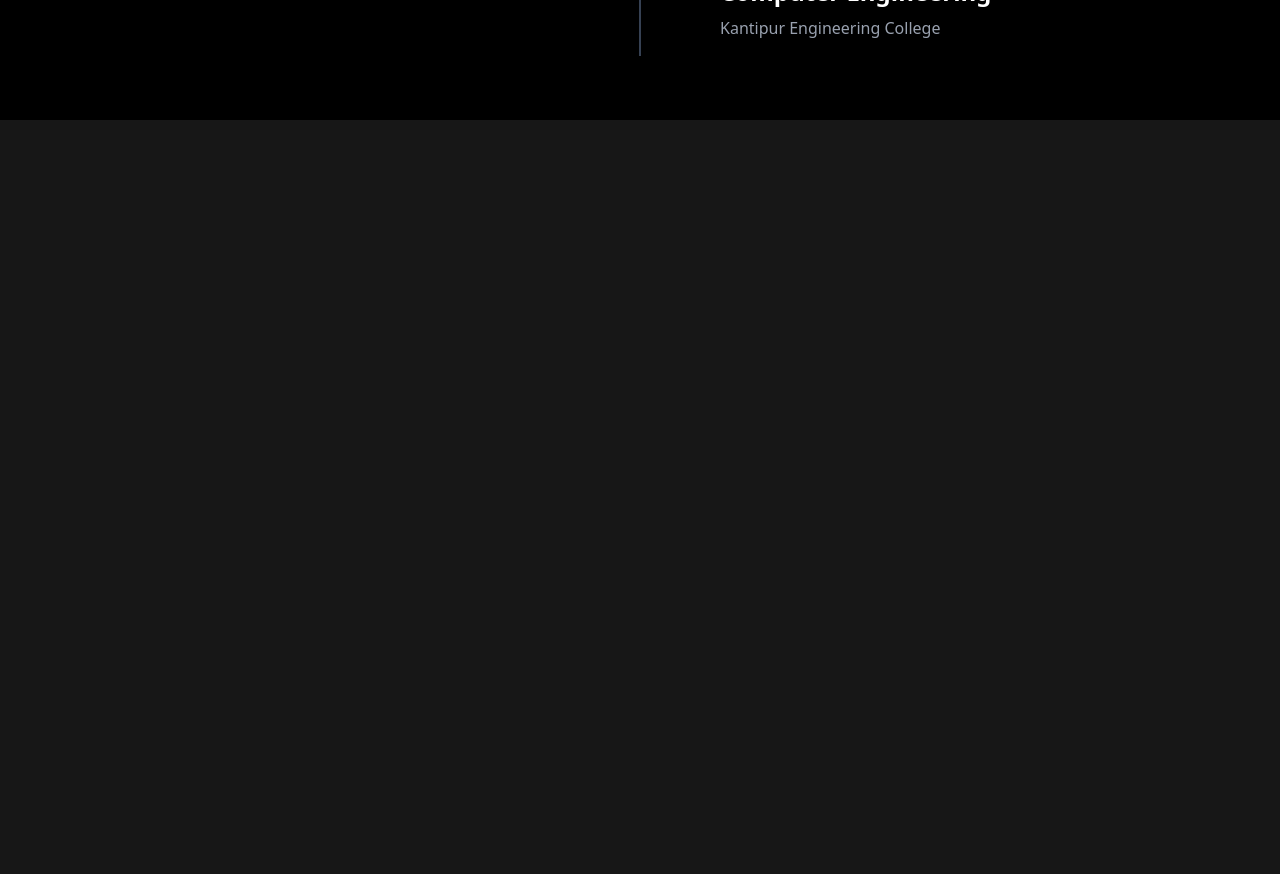
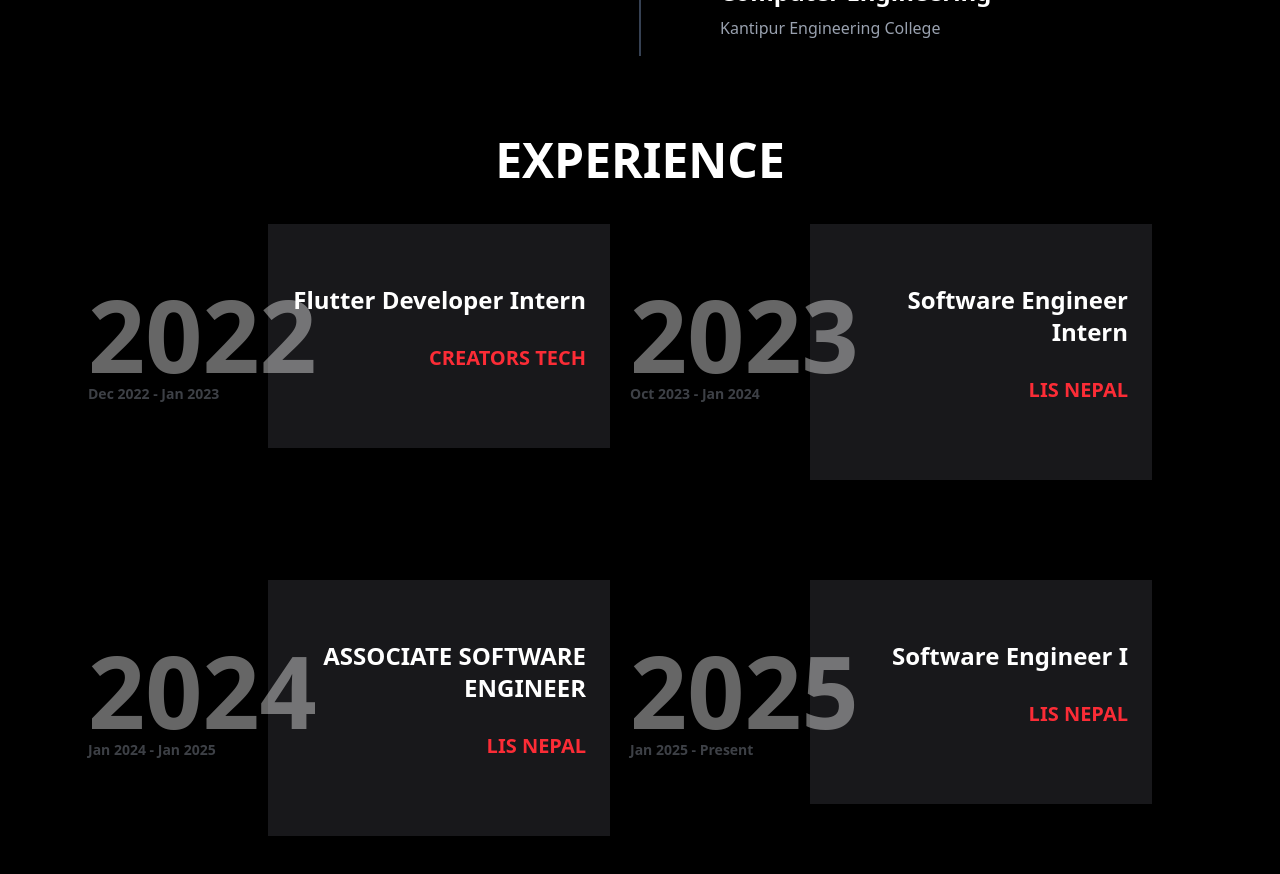
Before and after one commit to riiteeshh/MyPortfolio, a Next.js app: page /about in a window 1280 px wide. Shown: the part 1040-1914 px from the top of the page. Before the commit the page ends 1160 px from the top, so only its background shows below. Built offline with nearby package versions, Linux system fonts and the light colour scheme.

Commit message:
feat(added-experience): added experience section

```diff
--- a/src/components/pages/about-page/about.tsx
+++ b/src/components/pages/about-page/about.tsx
@@ -1,8 +1,10 @@
 "use client";
 
+import { Card } from "@/components/ui/card";
 import { useState } from "react";
 
 export default function AboutPage() {
+  const [educationHoverIndex, setEducationHoverIndex] = useState(-1);
   const [educationData] = useState([
     {
       id: 1,
@@ -27,6 +29,37 @@ export default function AboutPage() {
     },
   ]);
 
+
+  const [experienceData] = useState([
+    {
+      id: 1,
+      year: "2022",
+      title: "Flutter Developer Intern",
+      institution: "CREATORS TECH",
+      period: "Dec 2022 - Jan 2023",
+    },
+    {
+      id: 2,
+      year: "2023",
+      title: "Software Engineer Intern",
+      institution: "LIS NEPAL",
+      period: "Oct 2023 - Jan 2024",
+    },
+    {
+      id: 3,
+      year: "2024",
+      title: "ASSOCIATE SOFTWARE ENGINEER",
+      institution: "LIS NEPAL",
+      period: "Jan 2024 - Jan 2025",
+    },
+    {
+      id: 4,
+      year: "2025",
+      title: "Software Engineer I",
+      institution: "LIS NEPAL",
+      period: "Jan 2025 - Present",
+    },
+  ])
   return (
     <div className="min-h-screen bg-black text-white py-16 px-4">
       <h1 className="text-4xl md:text-4xl font-bold text-center mb-4">
@@ -66,7 +99,13 @@ export default function AboutPage() {
               <div key={item.id} className="relative">
                 {/* Year marker with dot */}
                 <div className="absolute left-1/2 transform -translate-x-1/2 flex flex-col items-center">
-                  <div className="w-4 h-4 bg-white rounded-full border-4 border-red-500 z-10"></div>
+                  <div
+                    className={`w-4 h-4  rounded-full border-4 z-10 ${
+                      educationHoverIndex === item.id
+                        ? "border-white bg-red-500 transition-all animate-pulse"
+                        : "bg-white border-red-500 transition-all"
+                    }`}
+                  ></div>
                 </div>
 
                 {/* Content */}
@@ -75,9 +114,14 @@ export default function AboutPage() {
                     item.side === "left" ? "md:text-right" : ""
                   }`}
                 >
-                  {/* Left side content */}
                   {
                     <div
+                      onMouseEnter={() => {
+                        setEducationHoverIndex(item.id);
+                      }}
+                      onMouseLeave={() => {
+                        setEducationHoverIndex(-1);
+                      }}
                       className={`group ${
                         item.side === "left"
                           ? "md:pr-16 md:ml-auto"
@@ -95,8 +139,6 @@ export default function AboutPage() {
                       </div>
                     </div>
                   }
-
-                  {/* Empty column for spacing */}
                   <div
                     className={`${item.side === "left" ? "md:order-last" : ""}`}
                   ></div>
@@ -106,6 +148,44 @@ export default function AboutPage() {
           </div>
         </div>
       </div>
+
+      <div className="container mx-auto max-w-5xl mt-20">
+      <h1 className="text-4xl md:text-5xl font-bold text-center mb-10">
+          EXPERIENCE
+        </h1>
+
+       <div className=" grid grid-cols-1 md:grid-cols-2 gap-x-50 gap-y-25 pl-24 md:pl-35">
+         {experienceData.map((item) => (
+           <div key={item.id} className="group relative">
+             {/* Large year as the main visual element - now in front with z-index */}
+             <div className= "transition-all group-hover:text-red-500 group-hover:scale-110 absolute left-[-180px] top-1/2 -translate-y-1/2 text-[100px] font-bold text-white opacity-40 group-hover:opacity-90 leading-none z-20">
+               {item.year}
+               {item.period && <p className="text-sm text-gray-400 mb-4">{item.period}</p>}
+
+             </div>
+
+             {/* Card */}
+             <Card className="bg-zinc-900 text-white p-6 justify-end items-end  rounded-none shadow-xl border-0 w-full z-10 relative py-15">
+               <h3 className="text-2xl font-bold mb-1 text-end">{item.title}</h3>
+               <p className="text-xl text-red-500 mb-4 font-bold">{item.institution}</p>
+
+
+               {/* {item.technologies && item.technologies.length > 0 && (
+                 <div className="space-y-1">
+                   {item.technologies.map((tech, techIndex) => (
+                     <p key={techIndex} className="text-gray-400">
+                       {tech}
+                     </p>
+                   ))}
+                 </div>
+               )} */}
+             </Card>
+           </div>
+         ))}
+       </div>
+</div>
+
+
     </div>
   );
 }
--- /dev/null
+++ b/src/components/ui/card.tsx
@@ -0,0 +1,68 @@
+import * as React from "react"
+
+import { cn } from "@/lib/utils"
+
+function Card({ className, ...props }: React.ComponentProps<"div">) {
+  return (
+    <div
+      data-slot="card"
+      className={cn(
+        "bg-card text-card-foreground flex flex-col gap-6 rounded-xl border py-6 shadow-sm",
+        className
+      )}
+      {...props}
+    />
+  )
+}
+
+function CardHeader({ className, ...props }: React.ComponentProps<"div">) {
+  return (
+    <div
+      data-slot="card-header"
+      className={cn("flex flex-col gap-1.5 px-6", className)}
+      {...props}
+    />
+  )
+}
+
+function CardTitle({ className, ...props }: React.ComponentProps<"div">) {
+  return (
+    <div
+      data-slot="card-title"
+      className={cn("leading-none font-semibold", className)}
+      {...props}
+    />
+  )
+}
+
+function CardDescription({ className, ...props }: React.ComponentProps<"div">) {
+  return (
+    <div
+      data-slot="card-description"
+      className={cn("text-muted-foreground text-sm", className)}
+      {...props}
+    />
+  )
+}
+
+function CardContent({ className, ...props }: React.ComponentProps<"div">) {
+  return (
+    <div
+      data-slot="card-content"
+      className={cn("px-6", className)}
+      {...props}
+    />
+  )
+}
+
+function CardFooter({ className, ...props }: React.ComponentProps<"div">) {
+  return (
+    <div
+      data-slot="card-footer"
+      className={cn("flex items-center px-6", className)}
+      {...props}
+    />
+  )
+}
+
+export { Card, CardHeader, CardFooter, CardTitle, CardDescription, CardContent }
```
